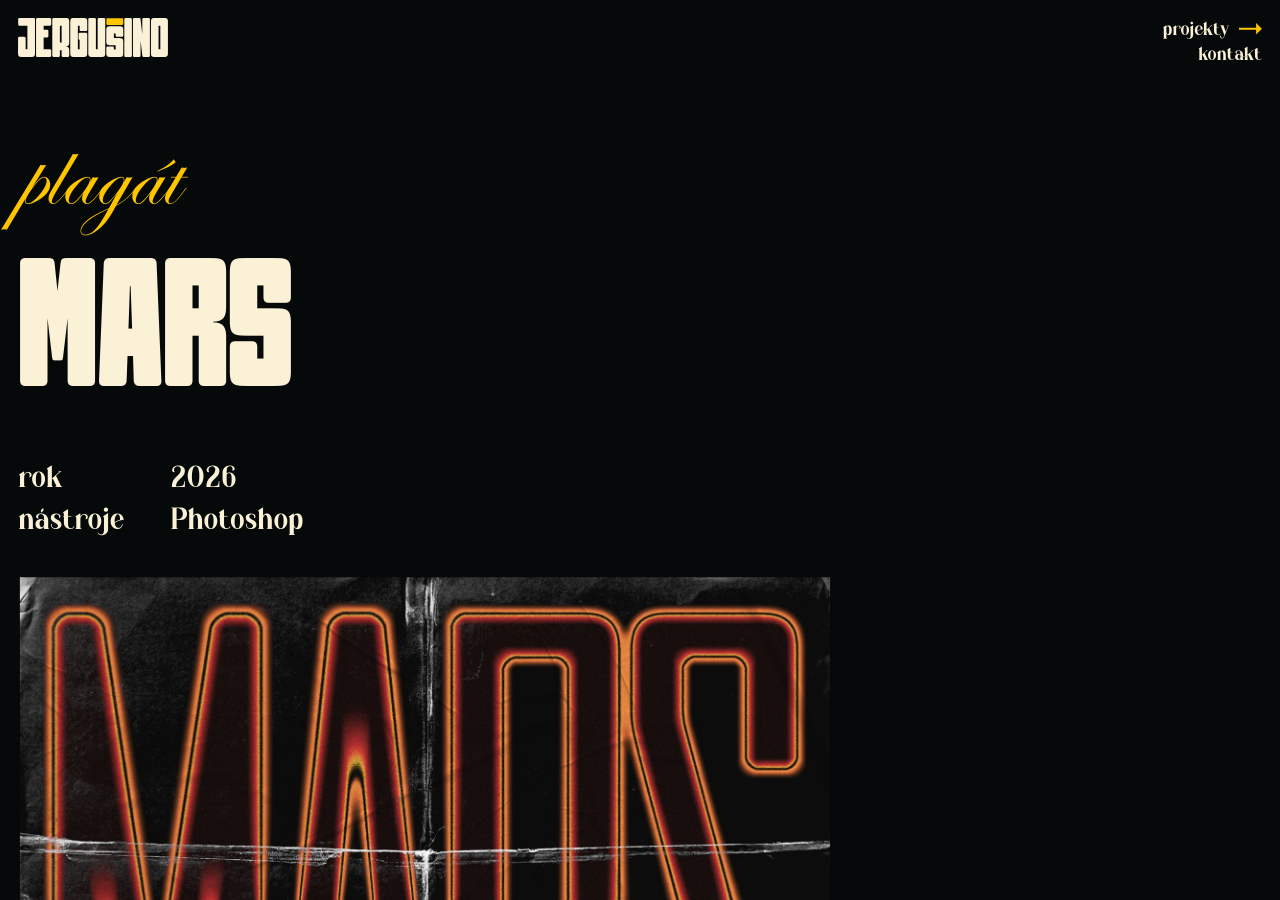
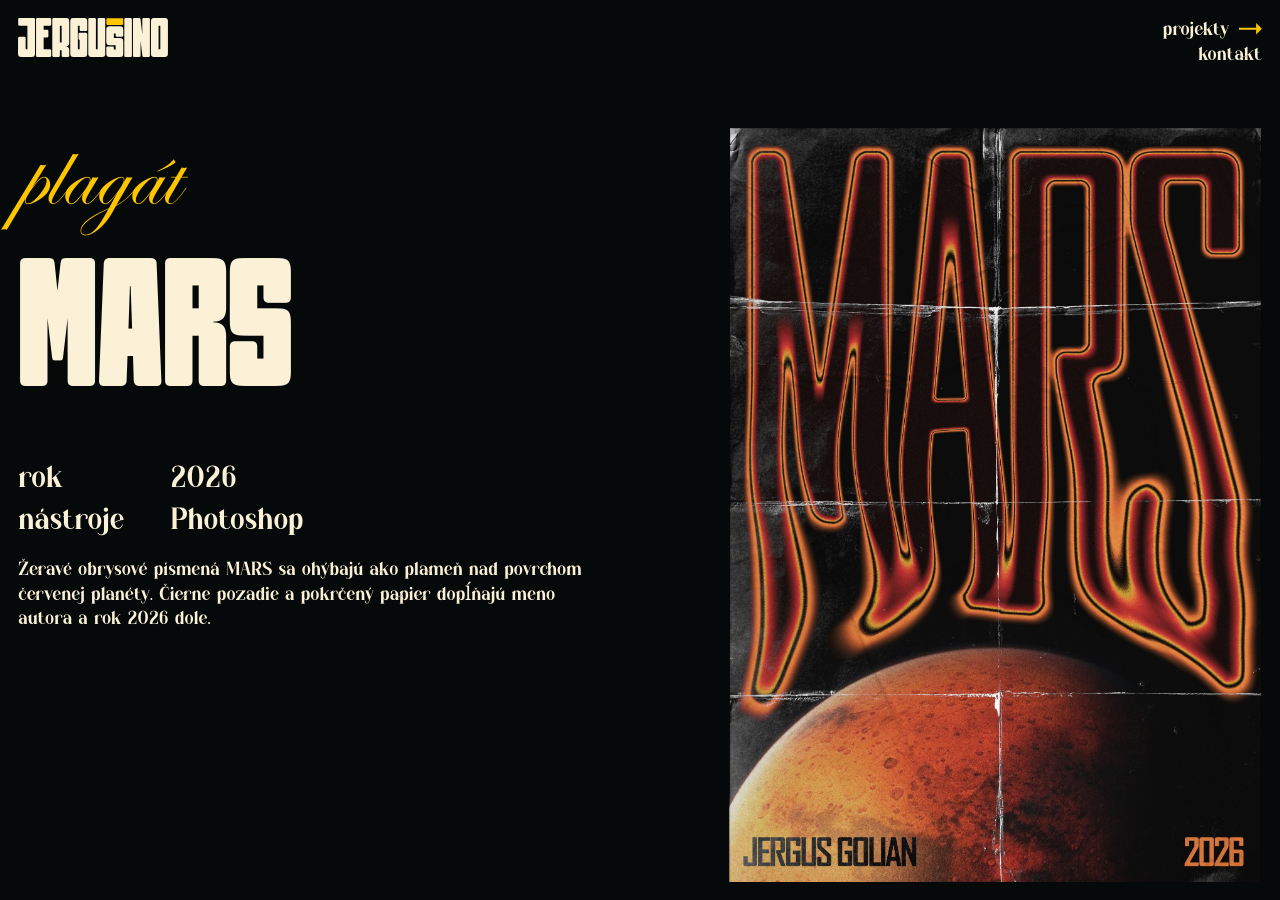
Before and after one commit to jergusino/jergusino.github.io, a Jekyll site: the page built from _projects/mars.md, in a window 1280 px wide and 900 px high. Built offline with Jekyll 4.4.1, drawn with Linux system fonts in a browser that asks for light colours; some web fonts are replaced.

Commit message:
Project page: on wide screens the work stands next to the title and text
Co-Authored-By: Claude Opus 5.5 <noreply@anthropic.com>
Claude-Session: https://claude.ai/code/session_01RGVpc2Wp958A42zKqCrsaw

```diff
--- a/_layouts/project.html
+++ b/_layouts/project.html
@@ -7,6 +7,8 @@ layout: default
 {% assign acc = "" %}
 {% for c in accents %}{% if u contains c %}{% assign acc = "has-accent" %}{% endif %}{% endfor %}
 
+<div class="project-body">
+<div class="project-text">
 <section class="hero hero--page hero--project {{ acc }}">
   <div class="lockup">
     {% assign lead_text = page.lead | default: t.lead %}
@@ -25,24 +27,8 @@ layout: default
     {% if page.tools %}<dt>nástroje</dt><dd>{{ page.tools | join: ", " }}</dd>{% endif %}
   </dl>
 
-  {% if page.youtube %}
-  <a class="yt" href="https://youtu.be/{{ page.youtube }}" rel="noopener">
-    <img src="https://i.ytimg.com/vi/{{ page.youtube }}/hqdefault.jpg" alt="Náhľad videa {{ page.title }}" loading="lazy">
-    <span class="cta">pozrieť na YouTube {% include arrow.svg %}</span>
-  </a>
-  {% endif %}
-
-  {% if page.cover %}
-  <figure class="cover"><a class="zoom" href="{{ page.cover | relative_url }}" aria-label="Zväčšiť plagát {{ page.title | escape }}"{% if page.color %} style="background-color: {{ page.color }}"{% endif %}><img src="{{ page.cover | relative_url }}" alt="{{ page.cover_alt | default: page.title }}"{% if page.cover_raw %} class="raw"{% endif %}></a></figure>
-  {% endif %}
 
   {{ content }}
-
-  {% if page.gallery %}
-  <div class="gallery">
-    {% for g in page.gallery %}<img src="{{ g.src | relative_url }}" alt="{{ g.alt }}" loading="lazy">{% endfor %}
-  </div>
-  {% endif %}
 
   {% if page.links %}
   <ul class="links">
@@ -50,6 +36,25 @@ layout: default
   </ul>
   {% endif %}
 </article>
+</div>
+
+<div class="project-media">
+  {% if page.youtube %}
+  <a class="yt" href="https://youtu.be/{{ page.youtube }}" rel="noopener">
+    <img src="https://i.ytimg.com/vi/{{ page.youtube }}/hqdefault.jpg" alt="Náhľad videa {{ page.title }}" loading="lazy">
+    <span class="cta">pozrieť na YouTube {% include arrow.svg %}</span>
+  </a>
+  {% endif %}
+  {% if page.cover %}
+  <figure class="cover"><a class="zoom" href="{{ page.cover | relative_url }}" aria-label="Zväčšiť plagát {{ page.title | escape }}"{% if page.color %} style="background-color: {{ page.color }}"{% endif %}><img src="{{ page.cover | relative_url }}" alt="{{ page.cover_alt | default: page.title }}"{% if page.cover_raw %} class="raw"{% endif %}></a></figure>
+  {% endif %}
+  {% if page.gallery %}
+  <div class="gallery">
+    {% for g in page.gallery %}<img src="{{ g.src | relative_url }}" alt="{{ g.alt }}" loading="lazy">{% endfor %}
+  </div>
+  {% endif %}
+</div>
+</div>
 
 {% assign pool = site.projects | where: "type", page.type | sort: "date" | reverse %}
 {% if page.similar or pool.size > 1 %}
--- a/assets/css/main.css
+++ b/assets/css/main.css
@@ -347,3 +347,20 @@ html.viewer-open, html.viewer-open body { overflow: hidden; }
 .viewer .arr { width: 1.3em; height: auto; fill: var(--yellow); }
 .viewer .arr--back { transform: scaleX(-1); }
 @media (max-width: 520px) { .viewer button span { position: absolute; width: 1px; height: 1px; overflow: hidden; clip-path: inset(50%); } .viewer .arr { width: 2em; } }
+
+/* project page: on a wide screen the work stands next to the text instead of under it */
+.project-media { margin: 0 var(--F); }
+.project-media img { display: block; max-width: 100%; height: auto; }
+.project-media > :first-child { margin-top: calc(var(--F) * 2); }
+@media (min-width: 900px) {
+  .project-body {
+    display: grid; grid-template-columns: minmax(0, 1fr) minmax(0, 1fr); gap: calc(var(--F) * 3);
+    align-items: start; padding-right: var(--F);
+  }
+  .project-text { position: sticky; top: 0; }
+  .project-body .prose { max-width: 70ch; }
+  .project-media { margin: calc(var(--F) * 7) 0 0; display: grid; justify-items: end; }
+  .project-media > :first-child { margin-top: 0; }
+  .project-media .cover img { width: auto; max-width: 100%; max-height: calc(100vh - var(--F) * 8); max-height: calc(100svh - var(--F) * 8); }
+  .project-media .cover .zoom { display: block; }
+}
```
